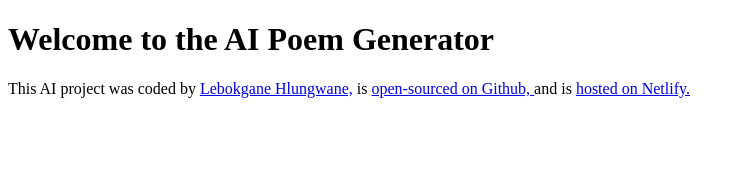
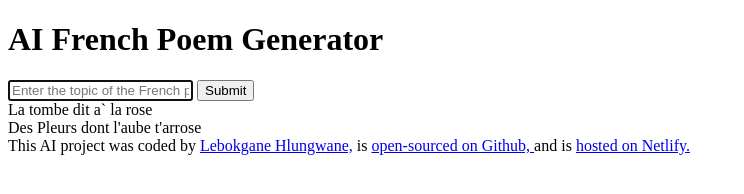
Before and after one commit to Lebokgane/AI-poem_generator, a plain HTML site: page index.html in a window 1280 px wide. Shown: the whole page, without its empty margins (0-744 px from the left). Drawn offline with Linux system fonts and the light colour scheme.

Commit message:
Added basic HTML structure

```diff
--- a/index.html
+++ b/index.html
@@ -3,11 +3,31 @@
 <head>
     <meta charset="UTF-8">
     <meta name="viewport" content="width=device-width, initial-scale=1.0">
-    <title>AI Poem Generator</title>
+    <title>AI French Poem Generator</title>
     <link rel="stylesheet" href="src/style.css">
 </head>
 <body>
-   <h1>Welcome to the AI Poem Generator</h1>
+  <header>
+   <h1>AI French Poem Generator</h1>
+   </header>
+
+   <main>
+    <form>
+        <input type="text"
+        placeholder="Enter the topic of the French poem"
+        autofocus
+        required
+        autocomplete="off"
+        >
+        <input type="submit">
+    </form>
+    <div>
+        La tombe dit a` la rose
+        <br>
+        Des Pleurs dont l'aube t'arrose
+
+    </div>
+   </main>
 
  <footer>
     This AI project was coded by
```
